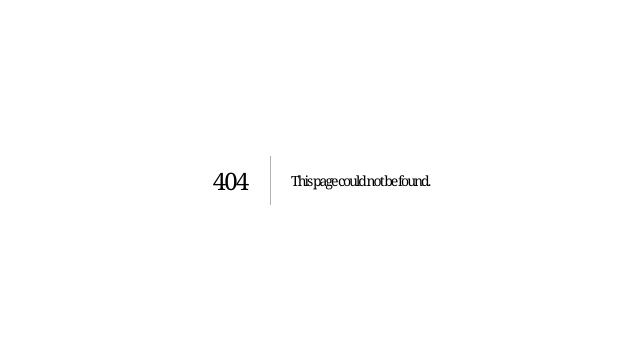
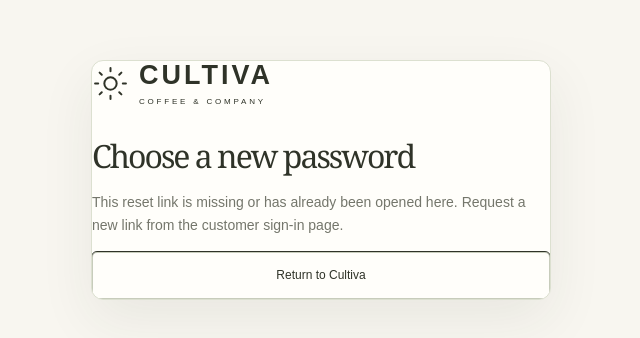
Before and after one commit to CClark-pdf/cultiva-coffee-website, a Next.js app: page /reset-password in a window 1280 px wide. Before the commit this address had no page. Shown: the part 220-558 px from the top of the page, without its empty margins (319-959 px from the left). Built offline with nearby package versions, Linux system fonts and the light colour scheme.

Commit message:
Add customer password reset page

```diff
--- /dev/null
+++ b/src/app/reset-password/page.tsx
@@ -0,0 +1,11 @@
+'use client';
+import {useEffect,useState,type FormEvent} from 'react';
+import Link from 'next/link';
+import {Sun} from 'lucide-react';
+
+export default function ResetPassword(){
+ const [token,setToken]=useState(''),[password,setPassword]=useState(''),[confirm,setConfirm]=useState(''),[busy,setBusy]=useState(false),[error,setError]=useState(''),[done,setDone]=useState(false);
+ useEffect(()=>{const value=new URLSearchParams(location.search).get('token')||'';setToken(value);history.replaceState(null,'','/reset-password')},[]);
+ async function submit(e:FormEvent){e.preventDefault();if(password!==confirm){setError('Passwords do not match.');return}setBusy(true);setError('');try{const r=await fetch('/api/auth/reset',{method:'POST',headers:{'Content-Type':'application/json'},body:JSON.stringify({token,password})});const d=await r.json();if(!r.ok)throw new Error(d.error||'Unable to reset password.');setDone(true);setToken('')}catch(e){setError((e as Error).message)}finally{setBusy(false)}}
+ return <main className="reset-page"><div className="ops-login-card"><div className="brand"><Sun strokeWidth={1.3}/><span>CULTIVA<small>COFFEE & COMPANY</small></span></div><h1>{done?'Password updated':'Choose a new password'}</h1>{done?<><p>You can now sign in with your new password. Other sessions were signed out.</p><Link className="btn primary full" href="/">Return to sign in</Link></>:!token?<><p>This reset link is missing or has already been opened here. Request a new link from the customer sign-in page.</p><Link className="btn outline full" href="/">Return to Cultiva</Link></>:<form className="auth-body" onSubmit={submit}><p>This link works once. Use at least 12 characters for your new password.</p>{error&&<p className="notice error" role="alert">{error}</p>}<label className="field"><span>New password</span><input type="password" autoComplete="new-password" minLength={12} maxLength={128} required value={password} onChange={e=>setPassword(e.target.value)}/></label><label className="field"><span>Confirm new password</span><input type="password" autoComplete="new-password" minLength={12} maxLength={128} required value={confirm} onChange={e=>setConfirm(e.target.value)}/></label><button className="btn primary full" disabled={busy}>{busy?'Saving…':'Reset password'}</button></form>}</div></main>
+}
```
